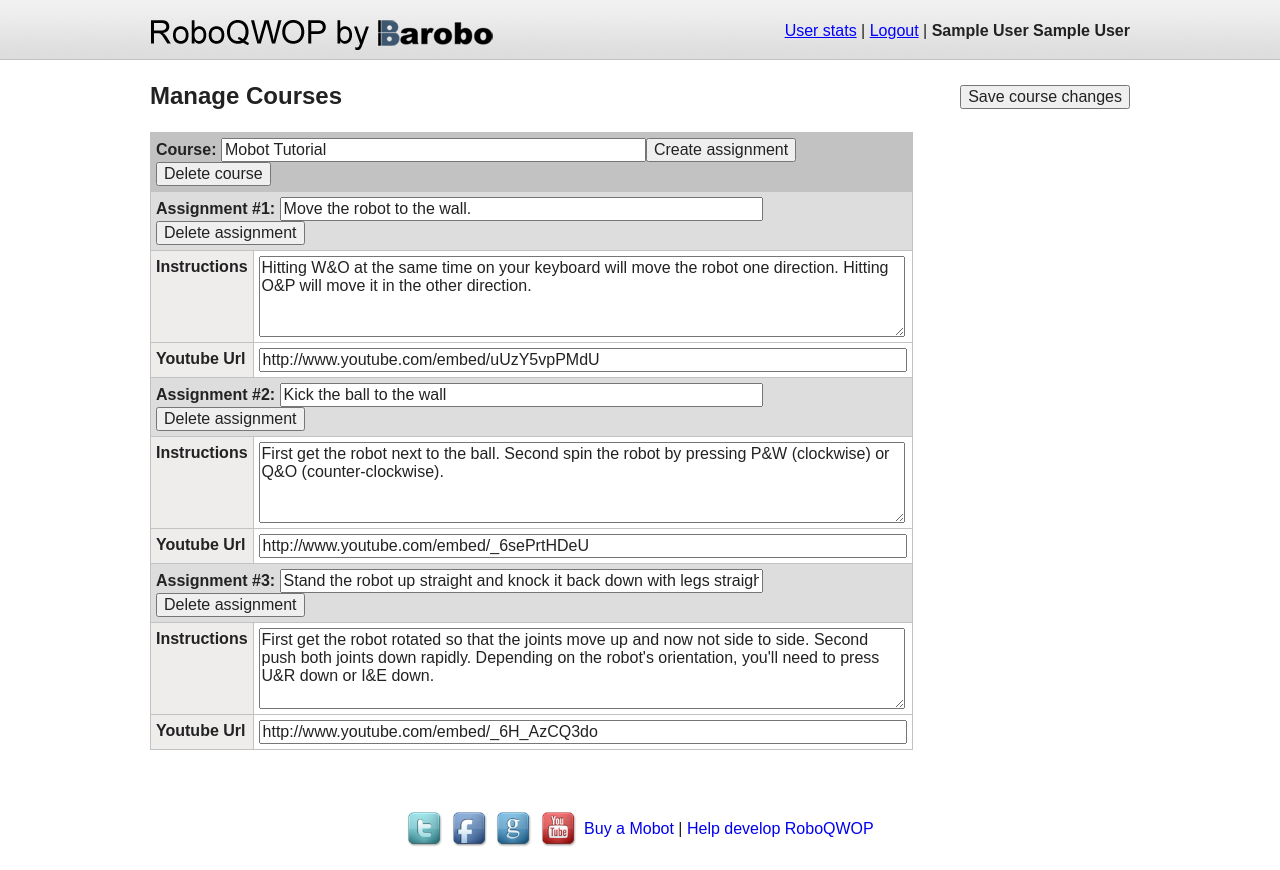
After one commit to BaroboRobotics/RoboQWOP, a PHP site: page /manage_courses.php in a window 1280 px wide. The commit adds this page. Run offline with PHP 8.4, Linux system fonts and the light colour scheme; the visitor is signed in with stand-in values (Sample User, id 1); data comes from the database, SQL or seed files in the repository.

Commit message:
beginnings of manage courses

```diff
--- a/web/css/style.css
+++ b/web/css/style.css
@@ -389,19 +389,20 @@ table.controls .green {
 	margin-bottom:10px;
 }
 
-#user_stats {
+.data_table {
 width:100%;
 text-align:left;
 border-collapse:collapse;
 background:#FFF;
 }
 
-#user_stats th, #user_stats td {
+.data_table th, .data_table td {
 padding:5px;
 border:1px solid #c2c2c2;
+vertical-align:top;
 }
 
-#user_stats th {
+.data_table th {
 background:#c2c2c2;
 }
 
@@ -413,6 +414,36 @@ width:175px;
 width:200px;
 }
 
+input.objective {
+width:475px;
+}
+
+th.assignment_element {
+width:100px;
+background:#efecec;
+}
+
+th.assignment {
+background:#ddd;
+}
+
+input.assignment_element, textarea.assignment_element {
+width:640px;
+}
+
+textarea.assignment_element {
+height:75px;
+}
+
 .completed_tutorial {
 background:#FC3;
 }
+
+#save_course_changes {
+position:fixed;
+top:85px;
+}
+
+input.course_title {
+width:417px;
+}
--- a/web/includes/header.php
+++ b/web/includes/header.php
@@ -14,7 +14,7 @@
 		        }
 		        $stmt->close();
 		    }
-			if (!($page == 'user stats')) {
+			if (!($page == 'user stats') && !($page == 'manage courses')) {
 			    $mysqli->close();
 		    }
 		}
--- a/web/includes/sidebar.php
+++ b/web/includes/sidebar.php
@@ -1,4 +1,4 @@
-
+<?php if (!($page == 'user stats') && !($page == 'manage courses')) { ?>
 <div id="page-sidebar">
 
 	<div class="widget">
@@ -20,3 +20,6 @@
 		</div>
 	</div>
 </div>
+<?php } else { if ($page == 'manage courses') { echo "<input type=\"button\" id=\"save_course_changes\" value=\"Save course changes\" />"; } ?>
+
+<?php } ?>
--- /dev/null
+++ b/web/manage_courses.php
@@ -0,0 +1,103 @@
+<?php
+include 'config.php';
+$page = 'manage courses';
+session_start();
+if (!$_SESSION['is_admin']) {
+    header('Location: index.php');
+}
+$user_id = $_SESSION['user_id'];
+$mysqli = new mysqli(DB_HOST, DB_USER, DB_PASSWORD, DB_NAME);
+$courses = array();
+$sql = "SELECT id, title FROM courses;";
+if ($stmt = $mysqli->prepare($sql)) {
+	$stmt->execute();
+	$stmt->bind_result($id, $title);
+	while ($stmt->fetch()) {
+		$courses[$id] = $title;
+	}
+	$stmt->close();
+}
+?>
+<!doctype html>
+<!--[if lt IE 7]> <html class="no-js lt-ie9 lt-ie8 lt-ie7" lang="en"> <![endif]-->
+<!--[if IE 7]>    <html class="no-js lt-ie9 lt-ie8" lang="en"> <![endif]-->
+<!--[if IE 8]>    <html class="no-js lt-ie9" lang="en"> <![endif]-->
+<!--[if gt IE 8]><!-->
+<html class="no-js" lang="en">
+    <!--<![endif]-->
+    <head>
+        <meta charset="utf-8">
+        <meta http-equiv="X-UA-Compatible" content="IE=edge,chrome=1">
+        <title>Manage Courses | RoboQWOP</title>
+        <meta name="description" content="RoboQWOP - Control a Mobot over the web">
+        <meta name="viewport" content="width=device-width">
+        <link rel="stylesheet" href="css/style.css">
+        <link rel="stylesheet" href="css/ui-lightness/jquery-ui-1.8.21.custom.css"  />
+        <script src="js/libs/modernizr-2.5.3.min.js"></script>
+		<script src="js/libs/jquery-1.7.2.min.js"></script>
+		<script>
+        function createAssignment(course_id) {
+		    assignment_number = parseInt($('#n_of_assignments_course_'+course_id).text()) + 1;
+		    var assignment_box = "<tr class=\"course_"+course_id+"\"><th colspan=\"2\" class=\"assignment\">Assignment #"+assignment_number+": <input class=\"objective\" type=\"text\" name=\"objective_for_assignment_$id\" /><input type=\"button\" onclick=\"deleteAssignment($id);\" value=\"Delete assignment\" /></th></tr>";
+            assignment_box += "<tr class=\"course_"+course_id+"\"><th class=\"assignment_element\">Instructions</th><td><textarea class=\"assignment_element\" name=\"instructions_for_assignment_$id\"></textarea>";
+			assignment_box += "<tr class=\"course_"+course_id+"\"><th class=\"assignment_element\">Youtube Url</th><td><input class=\"assignment_element\" type=\"text\" name=\"youtube_url_for_assignment_$id\" />";
+            $('#manage_courses tr:last').after(assignment_box);
+		}
+
+		function positionSaveCourseChangesButton() {
+		    $('#save_course_changes').css('right', ($(window).width() - 980) / 2);
+
+		}
+
+		function deleteCourse(course_id) {
+		    $('.course_' + course_id).hide();
+		    // $.post('delete_course.php', 'course_id='+course_id);
+		}
+
+		function deleteAssignment(assignment_id) {
+		    $('.assignment_' + assignment_id).hide();
+		    // $.post('delete_assignment.php', 'assignment_id='+assignment_id);
+		}
+
+		$(document).ready(function(){
+		    positionSaveCourseChangesButton();
+			$(window).resize(function() {
+				positionSaveCourseChangesButton();
+			});
+		});
+		</script>
+    </head>
+    <body>
+        <div role="main" id="page"> <?php include("includes/header.php") ?>
+        	<div id="page-content">
+
+				<h2>Manage Courses</h2>
+				<form action="update_courses.php" method="post" />
+				<table id="manage_courses" class="data_table">
+				<?php
+foreach ($courses as $key => $val) {
+    echo "<tr class=\"course_$key\"><th colspan=\"2\">Course: <input class=\"course_title\" type=\"text\" name=\"title_for_course_$key\" value=\"$val\" /><input type=\"button\" onclick=\"createAssignment($key);\" value=\"Create assignment\" /><input type=\"button\" onclick=\"deleteCourse($id);\" value=\"Delete course\" /></th></tr>";
+	$sql = "SELECT id, number, objective, instructions, youtube_url FROM assignments WHERE course_id = " . $key . " ORDER BY number;";
+	if ($stmt = $mysqli->prepare($sql)) {
+		$stmt->execute();
+		$stmt->bind_result($id, $number, $objective, $instructions, $youtube_url);
+		$stmt->store_result();
+		echo "<tr style=\"display:none\"><td id=\"n_of_assignments_course_$key\">$stmt->num_rows</td></tr>";
+		while ($stmt->fetch()) {
+			echo "<tr class=\"course_$key assignment_$id\"><th colspan=\"2\" class=\"assignment\">Assignment #$number: <input class=\"objective\" type=\"text\" name=\"objective_for_assignment_$id\" value=\"$objective\" /><input type=\"button\" onclick=\"deleteAssignment($id);\" value=\"Delete assignment\" /></th></tr>";
+            echo "<tr class=\"course_$key assignment_$id\"><th class=\"assignment_element\">Instructions</th><td><textarea class=\"assignment_element\" name=\"instructions_for_assignment_$id\">$instructions</textarea>";
+			echo "<tr class=\"course_$key assignment_$id\"><th class=\"assignment_element\">Youtube Url</th><td><input class=\"assignment_element\" type=\"text\" name=\"youtube_url_for_assignment_$id\" value=\"$youtube_url\" />";
+		}
+		$stmt->close();
+	}
+}
+	?>
+				</table></form>
+</div> <!-- /page-content -->
+            <?php include("includes/sidebar.php") ?>
+	        <div class="clearfix"></div>
+            <?php include("includes/footer.php"); ?>
+        </div>
+
+    </body>
+</html>
--- a/web/user_stats.php
+++ b/web/user_stats.php
@@ -47,7 +47,7 @@ if ($stmt = $mysqli->prepare($sql)) {
         	<div id="page-content">
 
 				<h2>User Stats</h2>
-				<table id="user_stats">
+				<table id="user_stats" class="data_table">
 				<tr><th>Name</th><th id="tutorial_progress">Tutorial Progress</th></tr>
 				<?php
 foreach ($users as $key => $val) {
```
Also changed, not shown: web/software_requirements.txt (added, +12 -0 lines).
